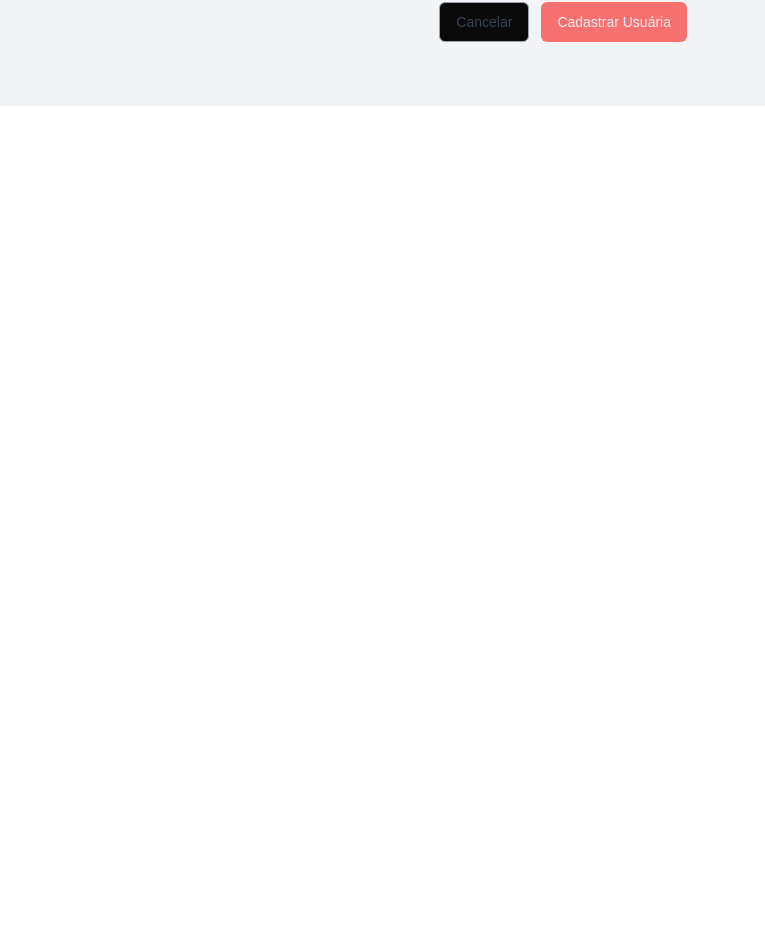
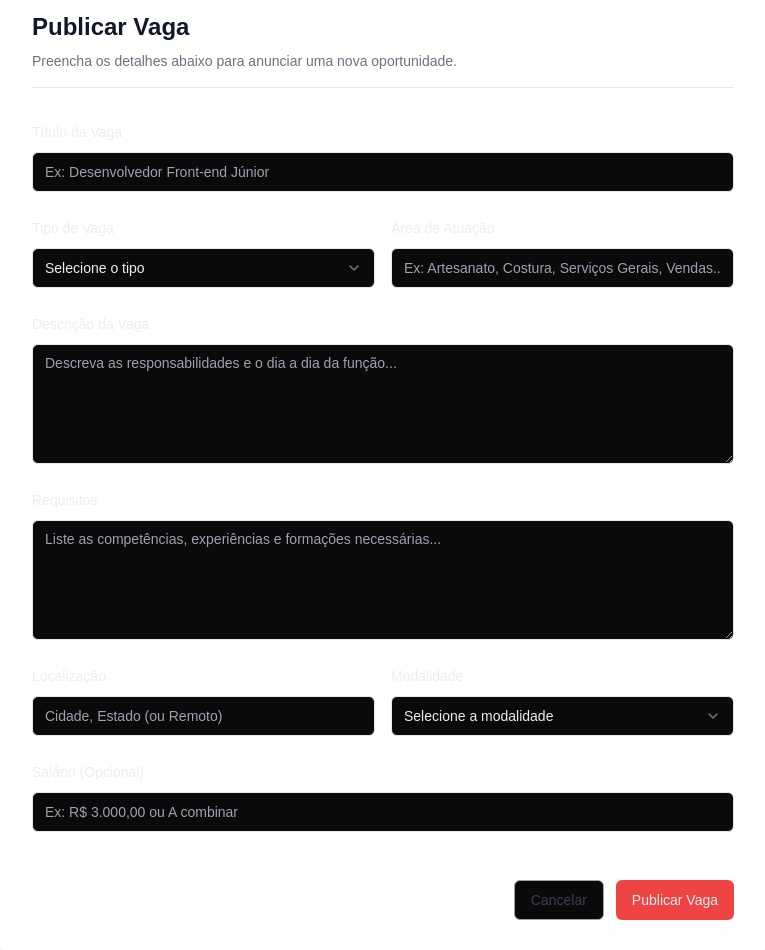
Before and after one commit to zauns/projeto-sara-frontend, a Next.js app: page /sandbox in a window 1280 px wide. Shown: the part 1460-2410 px from the top of the page, without its empty margins (257-1022 px from the left). Before the commit the page ends 1566 px from the top, so only its background shows below. Built offline with nearby package versions, Linux system fonts and the light colour scheme.

Commit message:
Feito o form de publicação de vaga e consertado o nome errado do componente de diálogo de sucesso.

```diff
--- a/src/app/sandbox/page.tsx
+++ b/src/app/sandbox/page.tsx
@@ -15,6 +15,7 @@ import { CompanyLoginForm } from '@/components/core/company-login-form';
 import { SecretariaLoginForm } from '@/components/core/secretaria-login-form';
 import { UserRegistrationForm } from '@/components/core/usuaria-registration-form';
 import { useAuth } from "@/contexts/AuthContext";
+import { PublishJobForm } from '@/components/core/publish-job-form';
 
 export default function SandboxPage() {
   const { user, logout } = useAuth();
@@ -70,12 +71,14 @@ export default function SandboxPage() {
 
       {/* <SecretariaRegistrationForm /> */}
 
-      <div className="space-y-8 p-8 bg-gray-100">
-        <CompanyLoginForm />
-        <SecretariaLoginForm />
+      <CompanyLoginForm />
+      <SecretariaLoginForm />
 
-        <UserRegistrationForm />
-      </div>
+      <UserRegistrationForm />
+
+
+      <PublishJobForm />
+
     </div>
   );
 }
--- a/src/components/core/company-registration-form.tsx
+++ b/src/components/core/company-registration-form.tsx
@@ -13,7 +13,7 @@ import {
     SelectValue,
 } from "@/components/ui/select";
 import { Textarea } from "../ui/textarea";
-import { SuccessDialog } from './sucess-dialogue';
+import { SuccessDialog } from './success-dialogue';
 
 
 //Formulário principal para o cadastro de novas empresas,
--- /dev/null
+++ b/src/components/core/publish-job-form.tsx
@@ -0,0 +1,164 @@
+"use client";
+
+import { useState } from 'react';
+import { useRouter } from 'next/navigation';
+import { Button } from "@/components/ui/button";
+import { Input } from "@/components/ui/input";
+import { Label } from "@/components/ui/label";
+import { Textarea } from "@/components/ui/textarea";
+import {
+    Select,
+    SelectContent,
+    SelectItem,
+    SelectTrigger,
+    SelectValue,
+} from "@/components/ui/select";
+// Reutilizando o diálogo de sucesso genérico que criamos
+import { SuccessDialog } from "@/components/core/success-dialogue";
+
+export function PublishJobForm() {
+
+    const [showSuccessDialog, setShowSuccessDialog] = useState(false);
+    const router = useRouter();
+
+    const handleSubmit = async (event: React.FormEvent<HTMLFormElement>) => {
+        event.preventDefault();
+        console.log("Vaga publicada!");
+        setShowSuccessDialog(true);
+    };
+
+    const handleSuccessAction = () => {
+        setShowSuccessDialog(false);
+        // Redireciona para a lista de vagas publicadas pela empresa (trocar depois pro path correto)
+        router.push("/company/jobs");
+    };
+
+    return (
+        <div className="w-full max-w-3xl mx-auto p-4 md:p-8 bg-white rounded-lg shadow-sm border border-gray-100">
+
+            <form className="space-y-8" onSubmit={handleSubmit}>
+
+                {/* Cabeçalho */}
+                <div className="space-y-2 border-b pb-4">
+                    <h2 className="text-2xl font-bold text-gray-900">Publicar Vaga</h2>
+                    <p className="text-sm text-gray-500">Preencha os detalhes abaixo para anunciar uma nova oportunidade.</p>
+                </div>
+
+                <div className="space-y-6">
+
+                    {/* Título da Vaga */}
+                    <div className="space-y-2">
+                        <Label htmlFor="title">Título da Vaga</Label>
+                        <Input id="title" placeholder="Ex: Desenvolvedor Front-end Júnior" required />
+                    </div>
+
+                    {/* Grid: Tipo e Área */}
+                    <div className="grid grid-cols-1 md:grid-cols-2 gap-4">
+                        <div className="space-y-2">
+                            <Label htmlFor="type">Tipo de Vaga</Label>
+                            <Select required>
+                                <SelectTrigger id="type">
+                                    <SelectValue placeholder="Selecione o tipo" />
+                                </SelectTrigger>
+                                <SelectContent className="bg-white">
+                                    <SelectItem value="clt">Tempo Integral (CLT)</SelectItem>
+                                    <SelectItem value="pj">Pessoa Jurídica (PJ)</SelectItem>
+                                    <SelectItem value="estagio">Estágio</SelectItem>
+                                    <SelectItem value="temporario">Temporário</SelectItem>
+                                </SelectContent>
+                            </Select>
+                        </div>
+                        <div className="space-y-2">
+                            <Label htmlFor="area">Área de Atuação</Label>
+                            <Input
+                                id="area"
+                                placeholder="Ex: Artesanato, Costura, Serviços Gerais, Vendas..."
+                                required
+                            />
+                        </div>
+                    </div>
+
+                    {/* Descrição */}
+                    <div className="space-y-2">
+                        <Label htmlFor="description">Descrição da Vaga</Label>
+                        <Textarea
+                            id="description"
+                            placeholder="Descreva as responsabilidades e o dia a dia da função..."
+                            className="min-h-[120px]"
+                            required
+                        />
+                    </div>
+
+                    {/* Requisitos */}
+                    <div className="space-y-2">
+                        <Label htmlFor="requirements">Requisitos</Label>
+                        <Textarea
+                            id="requirements"
+                            placeholder="Liste as competências, experiências e formações necessárias..."
+                            className="min-h-[120px]"
+                            required
+                        />
+                    </div>
+
+                    {/* Grid: Localização e Modalidade */}
+                    <div className="grid grid-cols-1 md:grid-cols-2 gap-4">
+                        <div className="space-y-2">
+                            <Label htmlFor="location">Localização</Label>
+                            <Input id="location" placeholder="Cidade, Estado (ou Remoto)" required />
+                        </div>
+                        <div className="space-y-2">
+                            <Label htmlFor="modality">Modalidade</Label>
+                            <Select required>
+                                <SelectTrigger id="modality">
+                                    <SelectValue placeholder="Selecione a modalidade" />
+                                </SelectTrigger>
+                                <SelectContent className="bg-white">
+                                    <SelectItem value="presencial">Presencial</SelectItem>
+                                    <SelectItem value="hibrido">Híbrido</SelectItem>
+                                    <SelectItem value="remoto">Remoto</SelectItem>
+                                </SelectContent>
+                            </Select>
+                        </div>
+                    </div>
+
+                    {/* Salário (Opcional) */}
+                    <div className="space-y-2">
+                        <Label htmlFor="salary">Salário (Opcional)</Label>
+                        <Input id="salary" placeholder="Ex: R$ 3.000,00 ou A combinar" />
+                    </div>
+
+                </div>
+
+                {/* Botões de Ação */}
+                <div className="flex flex-col-reverse md:flex-row justify-end gap-3 pt-4">
+                    <Button
+                        type="button"
+                        variant="outline"
+                        className="w-full md:w-auto border-gray-400 text-gray-700 hover:bg-gray-100"
+                        onClick={() => router.back()}
+                    >
+                        Cancelar
+                    </Button>
+                    <Button
+                        type="submit"
+                        variant="destructive"
+                        className="w-full md:w-auto bg-red-500 hover:bg-red-600"
+                    >
+                        Publicar Vaga
+                    </Button>
+                </div>
+
+            </form>
+
+            {/* Diálogo de Sucesso */}
+            <SuccessDialog
+                isOpen={showSuccessDialog}
+                onClose={() => setShowSuccessDialog(false)}
+                title="Vaga Publicada!"
+                description="Sua vaga foi cadastrada com sucesso e já está visível para as candidatas."
+                buttonText="Ver minhas vagas"
+                onAction={handleSuccessAction}
+            />
+        </div>
+    );
+}
--- a/src/components/core/secretaria-registration-form.tsx
+++ b/src/components/core/secretaria-registration-form.tsx
@@ -12,7 +12,7 @@ import {
     SelectTrigger,
     SelectValue,
 } from "@/components/ui/select";
-import { SuccessDialog } from '@/components/core/sucess-dialogue';
+import { SuccessDialog } from '@/components/core/success-dialogue';
 
 export function SecretariaRegistrationForm() {
 
--- a/src/components/core/usuaria-registration-form.tsx
+++ b/src/components/core/usuaria-registration-form.tsx
@@ -5,7 +5,7 @@ import { useRouter } from 'next/navigation';
 import { Button } from "@/components/ui/button";
 import { Input } from "@/components/ui/input";
 import { Label } from "@/components/ui/label";
-import { SuccessDialog } from '@/components/core/sucess-dialogue';
+import { SuccessDialog } from '@/components/core/success-dialogue';
 
 export function UserRegistrationForm() {
 
```
Also changed, not shown: src/components/core/success-dialogue.tsx (renamed from src/components/core/sucess-dialogue.tsx).
